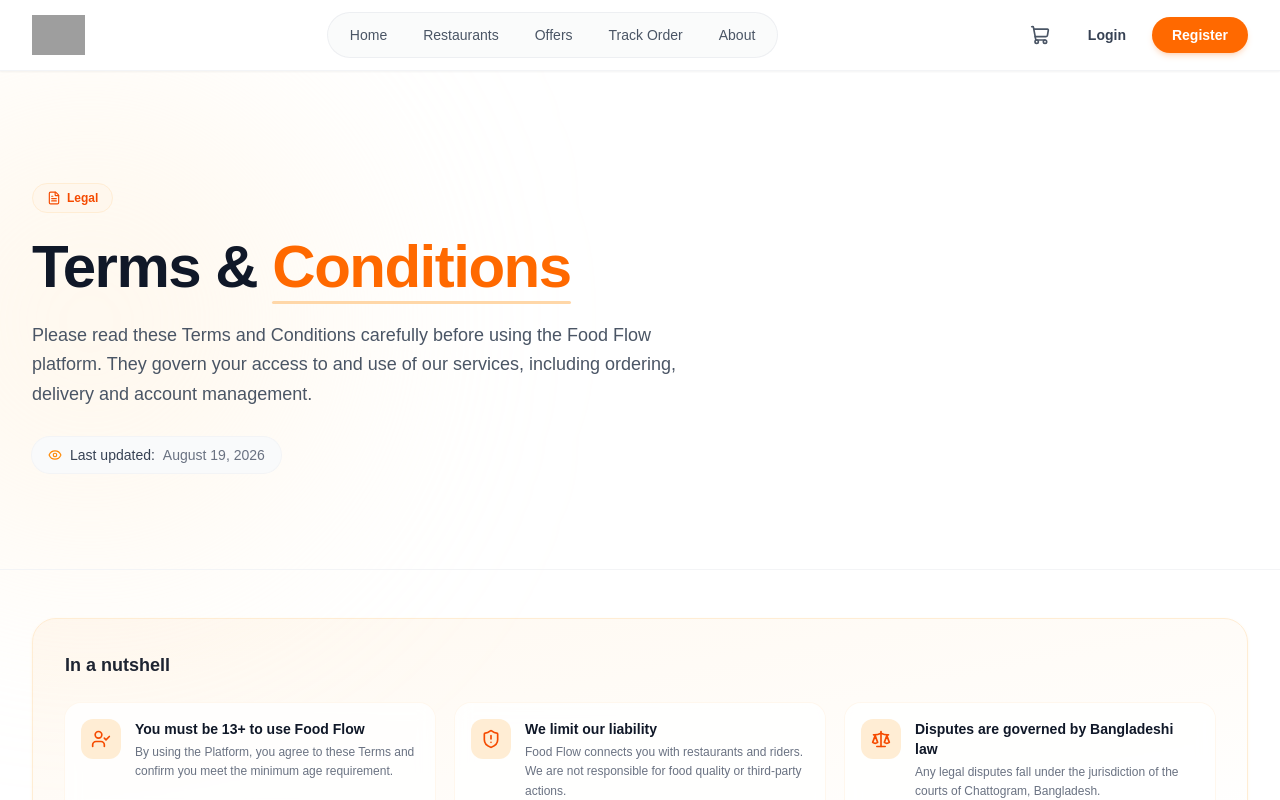
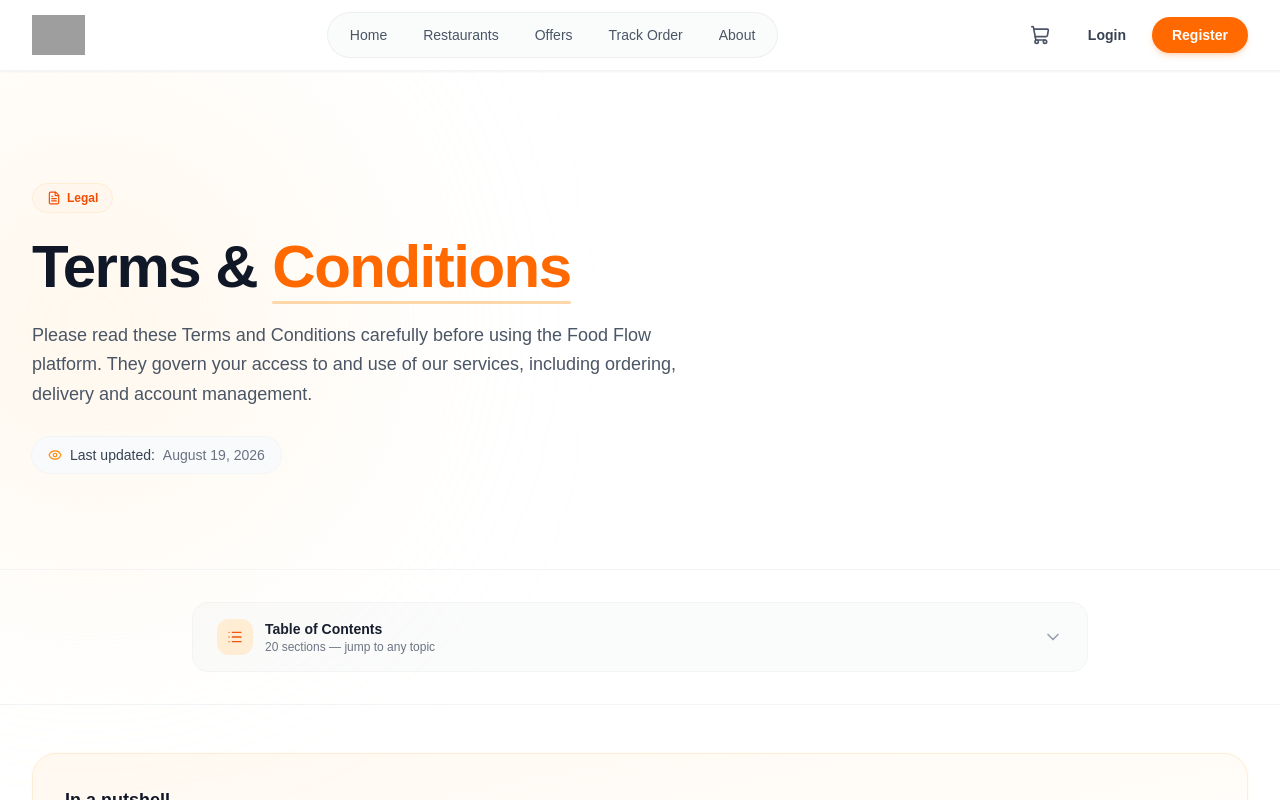
Before and after one commit to khalid66527/food_flow-client, a Next.js app: page /terms in a window 1280 px wide. Shown: the top 800 px of the page. Built offline with nearby package versions, Linux system fonts and the light colour scheme; grey boxes are pictures that could not be loaded.

Commit message:
feat(terms): add professional terms and conditions page with animations

```diff
--- /dev/null
+++ b/src/app/terms/layout.tsx
@@ -0,0 +1,23 @@
+import type { Metadata } from "next";
+
+export const metadata: Metadata = {
+  title: "Terms & Conditions — Food Flow",
+  description:
+    "Read the Terms and Conditions governing your use of the Food Flow platform, including ordering, delivery, payments, cancellations and account management.",
+  openGraph: {
+    title: "Terms & Conditions — Food Flow",
+    description:
+      "Read the Terms and Conditions governing your use of the Food Flow platform.",
+    url: "https://foodflow.com/terms",
+    siteName: "Food Flow",
+    type: "website",
+  },
+};
+
+export default function TermsLayout({
+  children,
+}: {
+  children: React.ReactNode;
+}) {
+  return <>{children}</>;
+}
--- a/src/app/terms/page.tsx
+++ b/src/app/terms/page.tsx
@@ -1,8 +1,8 @@
 "use client";
 
-import React, { useRef } from "react";
+import React, { useRef, useState } from "react";
 import Link from "next/link";
-import { motion, useInView } from "framer-motion";
+import { motion, useInView, AnimatePresence } from "framer-motion";
 import {
   FileText,
   UserCheck,
@@ -21,6 +21,11 @@ import {
   AlertTriangle,
   Star,
   Ban,
+  Leaf,
+  CloudLightning,
+  Accessibility,
+  List,
+  ChevronDown,
 } from "lucide-react";
 
 const lastUpdated = "August 19, 2026";
@@ -260,7 +265,141 @@ const sections = [
       },
     ],
   },
+  {
+    icon: Leaf,
+    title: "Food Safety & Allergen Disclaimer",
+    content: [
+      {
+        subtitle: "",
+        text: "Food Flow acts as an intermediary between customers and restaurant partners. We do not prepare, cook or handle food. While we require restaurant partners to provide accurate allergen information, we cannot guarantee that all allergen data is complete or error-free. Customers with food allergies or dietary restrictions should contact the restaurant directly before placing an order. Food Flow is not liable for allergic reactions, food-borne illnesses or adverse health outcomes resulting from food purchased through the Platform.",
+      },
+    ],
+  },
+  {
+    icon: CloudLightning,
+    title: "Force Majeure",
+    content: [
+      {
+        subtitle: "",
+        text: "Food Flow shall not be held liable for any failure or delay in performing its obligations under these Terms where such failure or delay results from circumstances beyond our reasonable control, including but not limited to natural disasters, pandemics, government restrictions, civil unrest, power outages, internet or telecommunications failures, cyber-attacks, or severe weather conditions. In such events, we will make reasonable efforts to resume services as soon as practicable and will notify affected users of any service disruptions.",
+      },
+    ],
+  },
+  {
+    icon: Scale,
+    title: "Severability",
+    content: [
+      {
+        subtitle: "",
+        text: "If any provision of these Terms is found to be invalid, illegal or unenforceable by a court of competent jurisdiction, the remaining provisions shall continue in full force and effect. The invalid or unenforceable provision shall be modified to the minimum extent necessary to make it valid and enforceable while preserving its original intent.",
+      },
+    ],
+  },
+  {
+    icon: FileText,
+    title: "Entire Agreement",
+    content: [
+      {
+        subtitle: "",
+        text: "These Terms, together with our Privacy Policy and any additional terms or policies referenced herein, constitute the entire agreement between you and Food Flow regarding your use of the Platform. They supersede all prior and contemporaneous agreements, understandings, representations and warranties, whether oral or written, relating to the Platform.",
+      },
+    ],
+  },
+  {
+    icon: Accessibility,
+    title: "Accessibility",
+    content: [
+      {
+        subtitle: "",
+        text: "Food Flow is committed to making our Platform accessible to all users, including those with disabilities. We strive to comply with WCAG 2.1 Level AA guidelines and continuously work to improve the accessibility of our website and dashboards. If you encounter any accessibility barriers while using the Platform, please contact us at support@foodflow.com and we will make reasonable efforts to address the issue.",
+      },
+    ],
+  },
 ];
+
+function TableOfContents({
+  sections,
+}: {
+  sections: { icon: React.ElementType; title: string }[];
+}) {
+  const [isOpen, setIsOpen] = useState(false);
+
+  const scrollToSection = (title: string) => {
+    const id = title.toLowerCase().replace(/[^a-z0-9]+/g, "-").replace(/(^-|-$)/g, "");
+    const el = document.getElementById(id);
+    if (el) {
+      el.scrollIntoView({ behavior: "smooth", block: "start" });
+      setIsOpen(false);
+    }
+  };
+
+  return (
+    <div className="mx-auto max-w-4xl">
+      <motion.div
+        initial={{ opacity: 0, y: 20 }}
+        animate={{ opacity: 1, y: 0 }}
+        transition={{ delay: 0.5, duration: 0.5 }}
+      >
+        <button
+          onClick={() => setIsOpen(!isOpen)}
+          className="flex w-full items-center justify-between rounded-2xl border border-gray-100 bg-gray-50/80 px-5 py-4 text-left transition-all hover:border-orange-200 hover:bg-orange-50/50 sm:px-6"
+        >
+          <div className="flex items-center gap-3">
+            <div className="flex h-9 w-9 items-center justify-center rounded-xl bg-orange-100 text-orange-600">
+              <List className="h-4 w-4" />
+            </div>
+            <div>
+              <h2 className="text-sm font-bold text-gray-900">
+                Table of Contents
+              </h2>
+              <p className="text-xs text-gray-500">
+                {sections.length} sections — jump to any topic
+              </p>
+            </div>
+          </div>
+          <motion.div
+            animate={{ rotate: isOpen ? 180 : 0 }}
+            transition={{ duration: 0.3 }}
+          >
+            <ChevronDown className="h-5 w-5 text-gray-400" />
+          </motion.div>
+        </button>
+
+        <AnimatePresence>
+          {isOpen && (
+            <motion.div
+              initial={{ opacity: 0, height: 0 }}
+              animate={{ opacity: 1, height: "auto" }}
+              exit={{ opacity: 0, height: 0 }}
+              transition={{ duration: 0.3, ease: [0.22, 1, 0.36, 1] }}
+              className="overflow-hidden"
+            >
+              <div className="mt-3 grid gap-1.5 rounded-2xl border border-gray-100 bg-white p-3 shadow-sm sm:grid-cols-2 lg:grid-cols-3">
+                {sections.map((section, i) => {
+                  const Icon = section.icon;
+                  return (
+                    <button
+                      key={section.title}
+                      onClick={() => scrollToSection(section.title)}
+                      className="flex items-center gap-2.5 rounded-xl px-3 py-2.5 text-left text-sm text-gray-600 transition-all hover:bg-orange-50 hover:text-orange-600"
+                    >
+                      <span className="flex h-6 w-6 shrink-0 items-center justify-center rounded-lg bg-orange-50 text-orange-500">
+                        <Icon className="h-3.5 w-3.5" />
+                      </span>
+                      <span className="truncate font-medium">
+                        {i + 1}. {section.title}
+                      </span>
+                    </button>
+                  );
+                })}
+              </div>
+            </motion.div>
+          )}
+        </AnimatePresence>
+      </motion.div>
+    </div>
+  );
+}
 
 function AnimatedSection({
   children,
@@ -377,6 +516,12 @@ export default function TermsPage() {
       </section>
 
       <section className="border-b border-gray-100">
+        <div className="mx-auto max-w-7xl px-4 py-8 sm:px-6 lg:px-8">
+          <TableOfContents sections={sections} />
+        </div>
+      </section>
+
+      <section className="border-b border-gray-100">
         <div className="mx-auto max-w-7xl px-4 py-12 sm:px-6 lg:px-8">
           <motion.div
             initial={{ opacity: 0, y: 30, scale: 0.98 }}
@@ -474,7 +619,10 @@ export default function TermsPage() {
                       <Icon className="h-5 w-5" />
                     </motion.div>
                     <div>
-                      <h2 className="text-xl font-bold tracking-tight text-gray-900 sm:text-2xl">
+                      <h2
+                        id={section.title.toLowerCase().replace(/[^a-z0-9]+/g, "-").replace(/(^-|-$)/g, "")}
+                        className="text-xl font-bold tracking-tight text-gray-900 sm:text-2xl scroll-mt-24"
+                      >
                         {section.title}
                       </h2>
                       <div className="mt-1 h-0.5 w-12 rounded-full bg-gradient-to-r from-orange-400 to-orange-200" />
```
